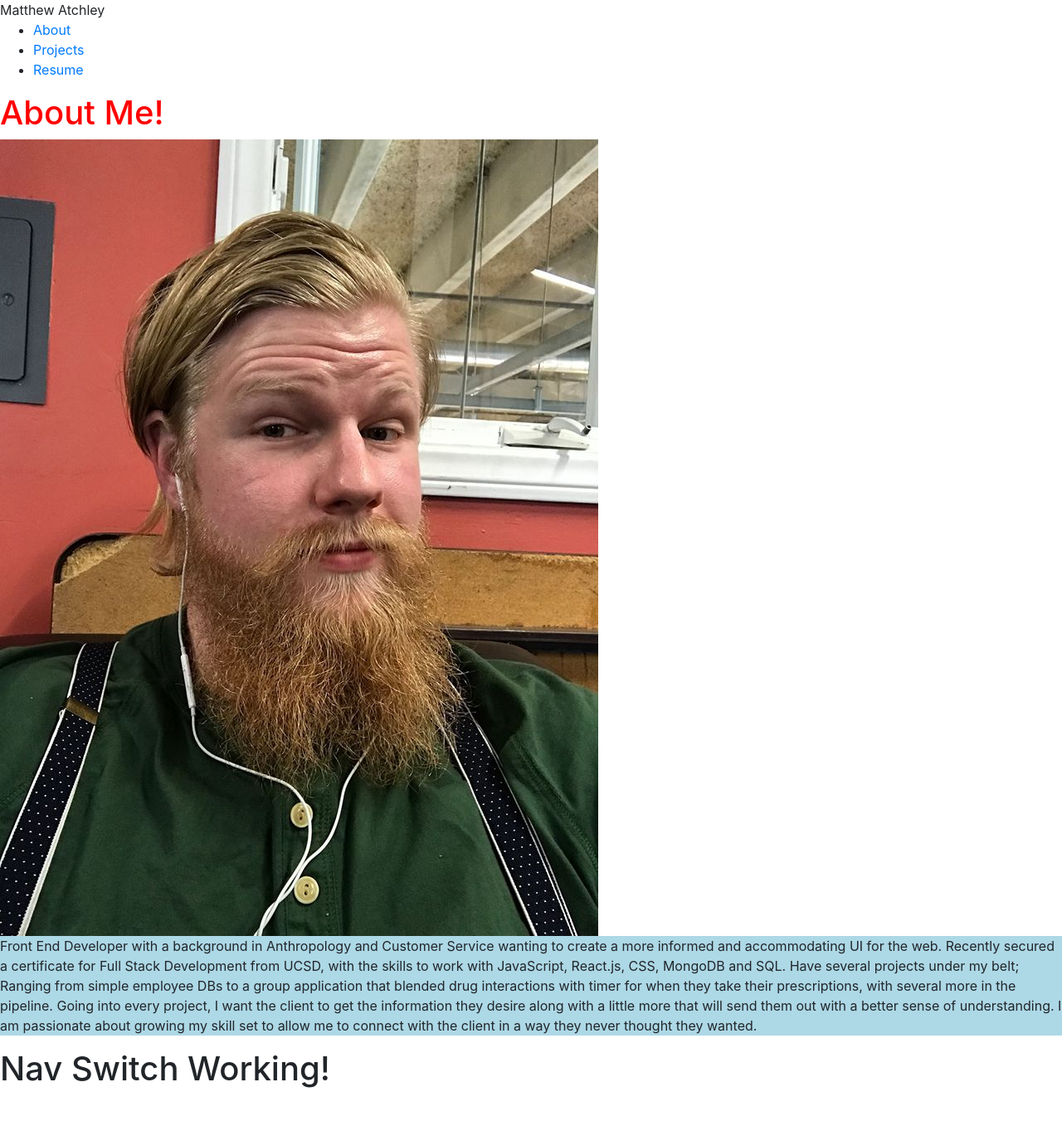
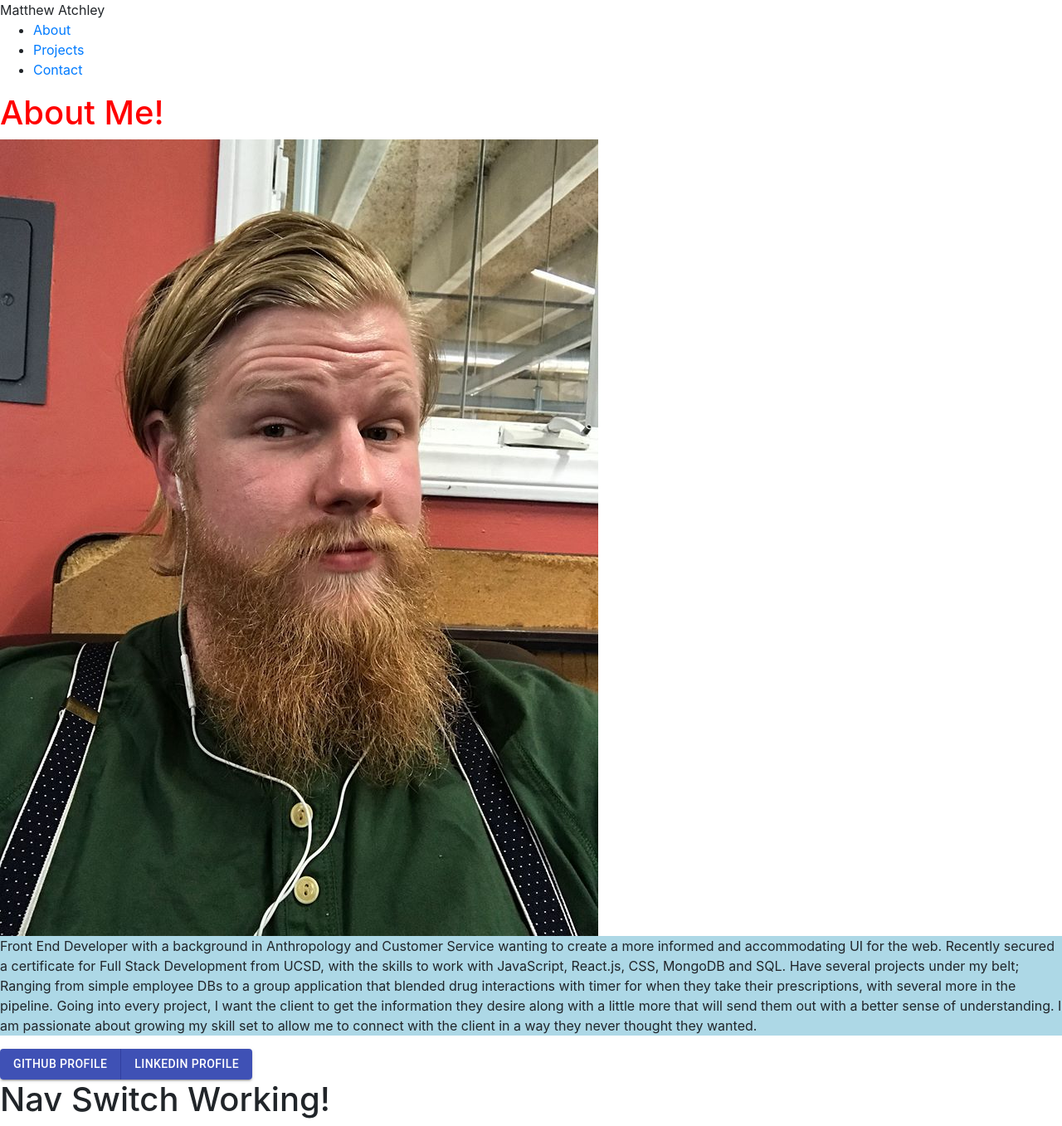
Before and after one commit to mattchley/react-portfolio, a React (Create React App) app: page / in a window 1280 px wide. Shown: the whole page at 83% size. Before the commit the page ends 1320 px from the top, so only its background shows below. Built offline with nearby package versions, Linux system fonts and the light colour scheme.

Commit message:
MaterialUIButtonFunct

```diff
--- a/package.json
+++ b/package.json
@@ -3,6 +3,7 @@
   "version": "0.1.0",
   "private": true,
   "dependencies": {
+    "@material-ui/core": "^4.9.7",
     "@testing-library/jest-dom": "^4.2.4",
     "@testing-library/react": "^9.4.0",
     "@testing-library/user-event": "^7.2.1",
--- a/src/Components/Navbar.js
+++ b/src/Components/Navbar.js
@@ -23,7 +23,7 @@ function NavBar() {
                         <li id="resumeTab">
                             <Link
                                 className="link" to="/contact"
-                            > Resume </Link></li>
+                            > Contact </Link></li>
                     </ul>
                 </div>
             </nav>
--- a/src/Pages/About.js
+++ b/src/Pages/About.js
@@ -1,11 +1,16 @@
 import React from "react";
 import BodyContainer from "../Components/BodyContainer"
-import Title from "../Components/Title"
+import Button from '@material-ui/core/Button';
+import ButtonGroup from '@material-ui/core/ButtonGroup';
 
 function About() {
     return (
         <div>
             <BodyContainer />
+            <ButtonGroup variant="contained" color="primary" aria-label="contained primary button group">
+                <Button href="https://github.com/mattchley">GitHub Profile</Button>
+                <Button href="https://www.linkedin.com/in/matthew-atchley-977238190/">LinkedIN Profile</Button>
+            </ButtonGroup>
         </div>
     )
 }
```
Also changed, not shown: 1 other file (tests, documents, lock files or other folders).
